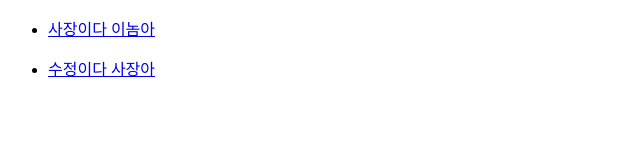
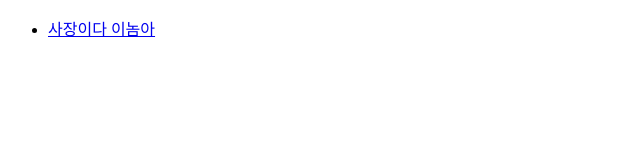
Before and after one commit to slzlxn/cap, a plain HTML site: page index.html in a window 1280 px wide. Shown: the whole page, without its empty margins (0-640 px from the left). Drawn offline with Linux system fonts and the light colour scheme.

Commit message:
Revert "수정이다"

```diff
--- a/index.html
+++ b/index.html
@@ -13,9 +13,6 @@
         <ul>
             <li><a href="#">사장이다 이놈아</a></li>
         </ul>
-        <ul>
-            <li><a href="#">수정이다 사장아</a></li>
-        </ul>
     </div>
 </body>
 
```
